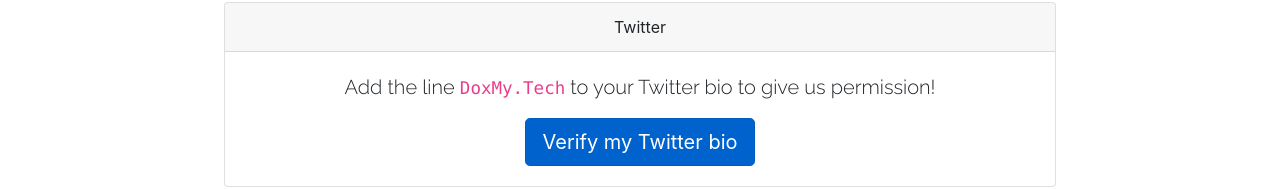
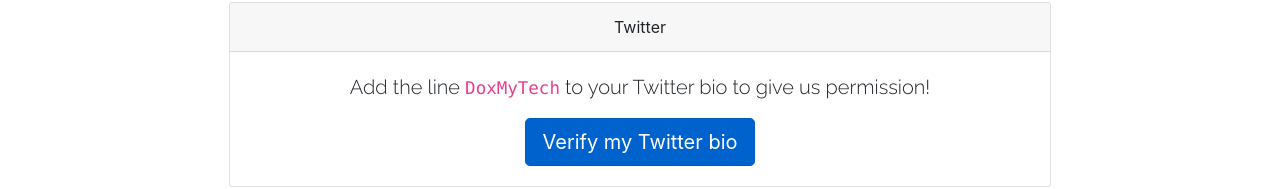
Before and after one commit to mzhang/doxmytech, a React (Create React App) app in the folder client/: page /verification in a window 1280 px wide. Shown: the part 516-705 px from the top of the page. Built offline with nearby package versions, Linux system fonts and the light colour scheme.

Commit message:
twitter verif

```diff
--- a/client/src/pages/verification.js
+++ b/client/src/pages/verification.js
@@ -10,6 +10,8 @@
 
 export default function Verification(props) {
     const [fbData, setFBData] = useState('');
+    const [twitterData, setTwitterData] = useState('');
+
     const responseFacebook = async (response) => {
         if (response.accessToken) setFBData(response);
         console.log(response["id"])
@@ -26,6 +28,19 @@
         })
 
         console.log(res.data);
+    }
+
+    const responseTwitter = async () => {
+        const res = await axios({
+            method: 'get',
+            url: 'http://localhost:5000/twitterBio/' + props.location.state.twitter
+        })
+
+        var bio = res.data;
+        console.log(bio)
+        if (bio.toLowerCase() === "doxmytech") {
+            setTwitterData("twitter bio is correct");
+        }
     }
 
     // You can access the user's twitter/facebook/reddit using props.location.state
@@ -55,13 +70,13 @@
 
                 <Card className="text-center top-margins">
                     <Card.Header>Twitter</Card.Header>
-                    <Card.Body>
+                    <Card.Body style={{ display: (twitterData) ? 'none' : 'block'}}>
 
                         <Card.Text>
-                            Add the line <code>DoxMy.Tech</code> to your Twitter bio to give us permission!
+                            Add the line <code>DoxMyTech</code> to your Twitter bio to give us permission!
                         </Card.Text>
 
-                        <Button variant="primary" size="lg" active>Verify my Twitter bio</Button>
+                        <Button variant="primary" size="lg" onClick={responseTwitter} active>Verify my Twitter bio</Button>
 
                     </Card.Body>
                 </Card>
```
